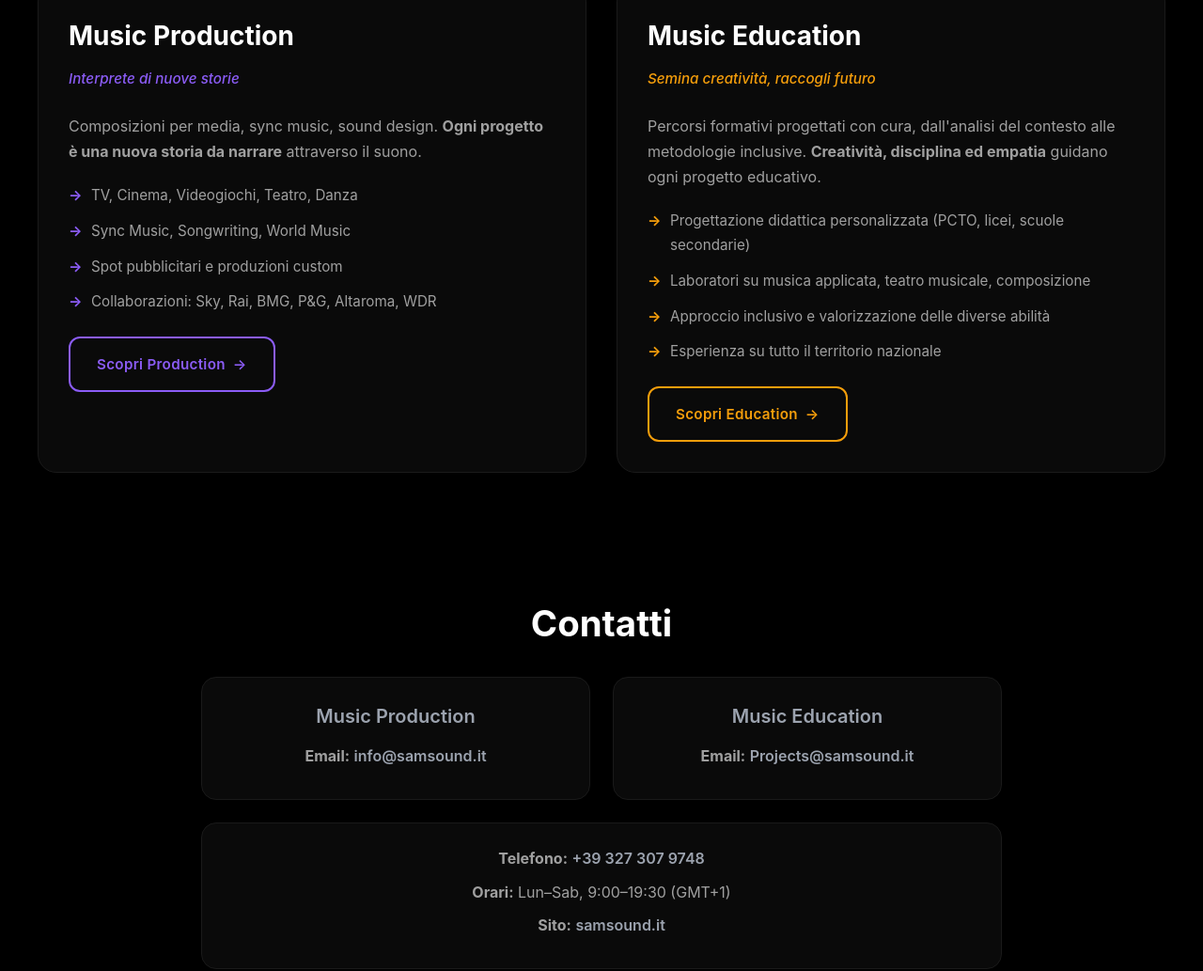
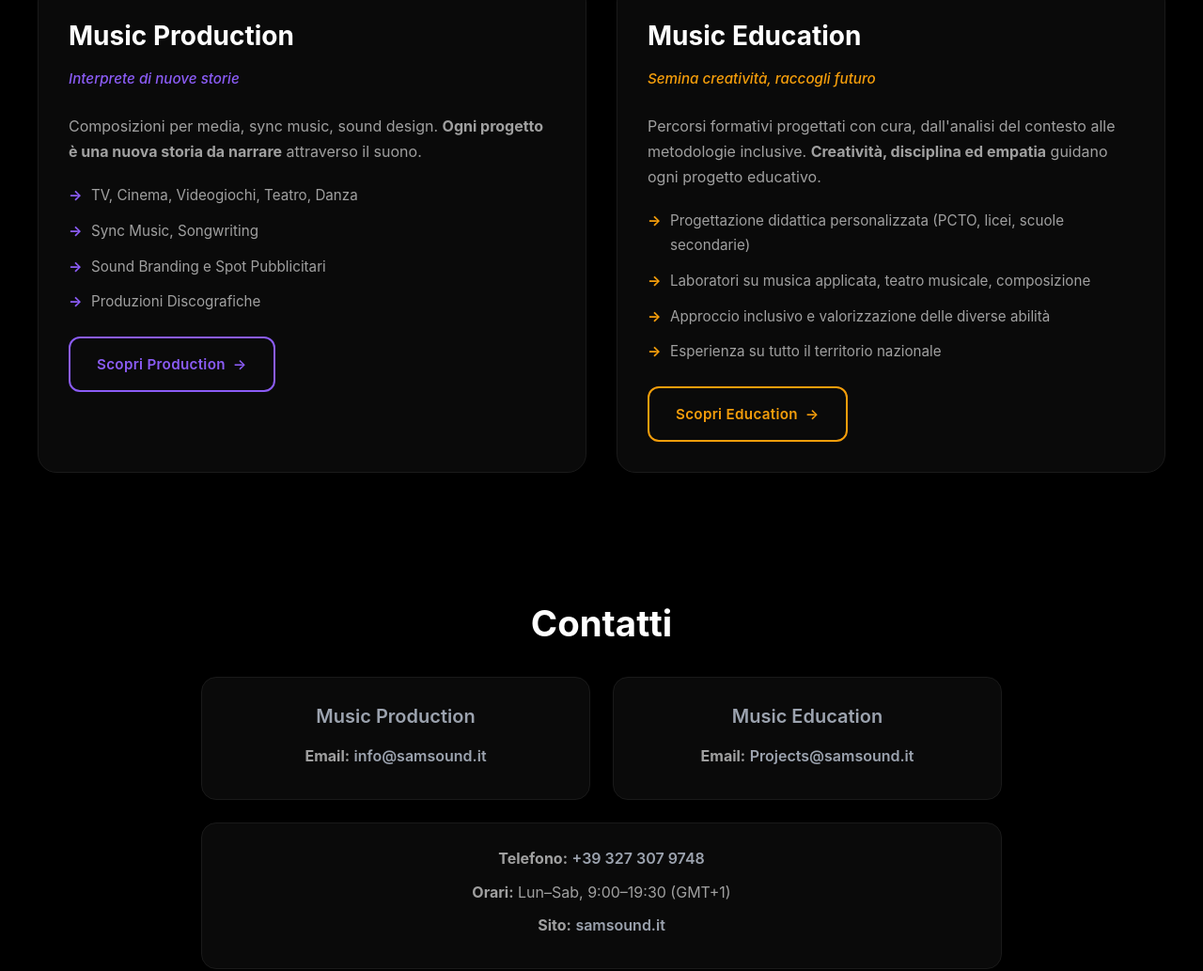
Before and after one commit to sabrina9910/Samsound, a plain HTML site: page index.html in a window 1280 px wide. Shown: the part 1059-2092 px from the top of the page at 94% size. Drawn offline with Linux system fonts and the light colour scheme; files whose address does not match are found by name.

Commit message:
Update branch card list with refined service offerings

```diff
--- a/index.html
+++ b/index.html
@@ -74,9 +74,9 @@
                         </p>
                         <ul class="branch-card__list">
                             <li>TV, Cinema, Videogiochi, Teatro, Danza</li>
-                            <li>Sync Music, Songwriting, World Music</li>
-                            <li>Spot pubblicitari e produzioni custom</li>
-                            <li>Collaborazioni: Sky, Rai, BMG, P&amp;G, Altaroma, WDR</li>
+                            <li>Sync Music, Songwriting</li>
+                            <li>Sound Branding e Spot Pubblicitari</li>
+                            <li>Produzioni Discografiche</li>
                         </ul>
                     </div>
 
```
